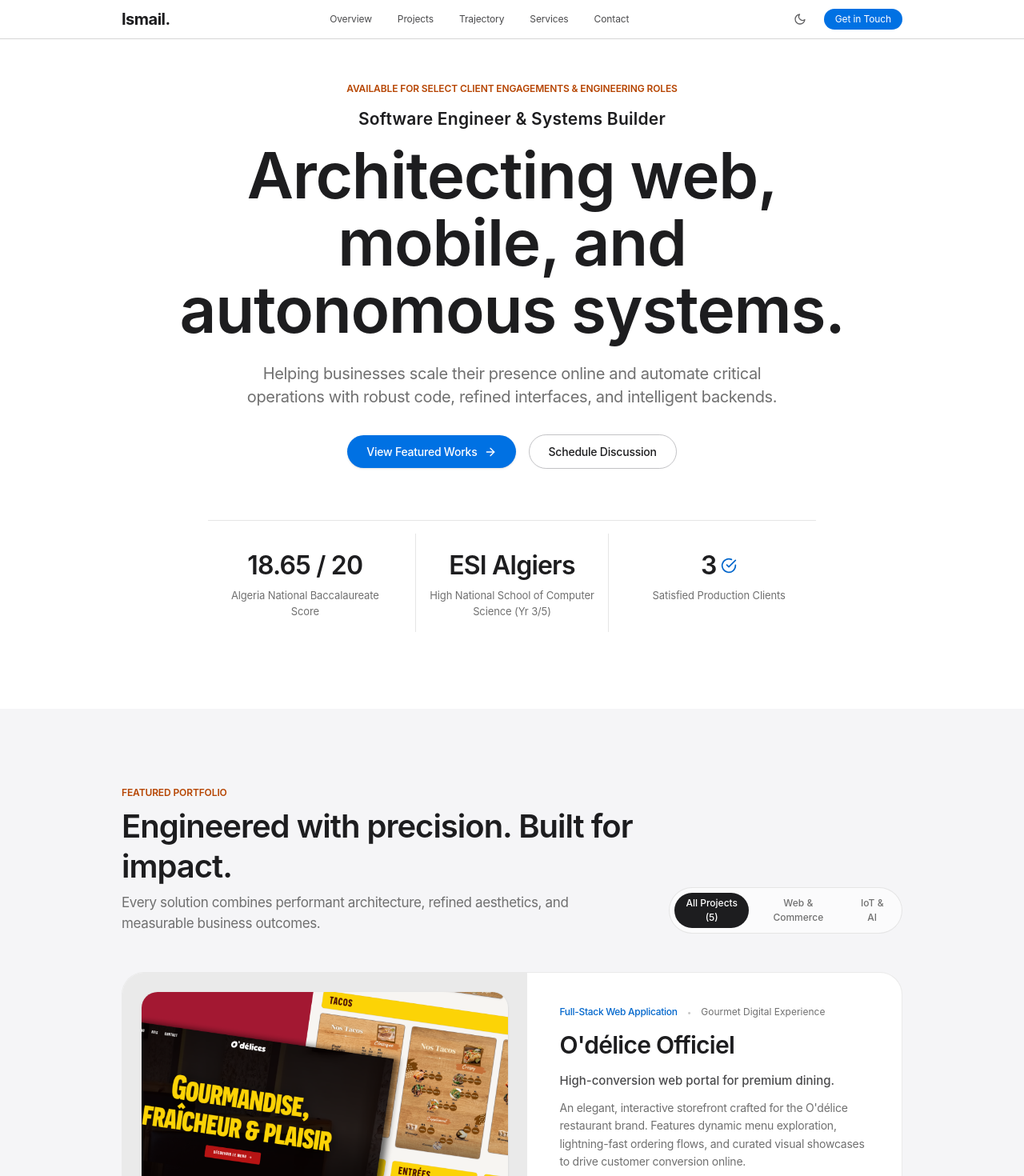
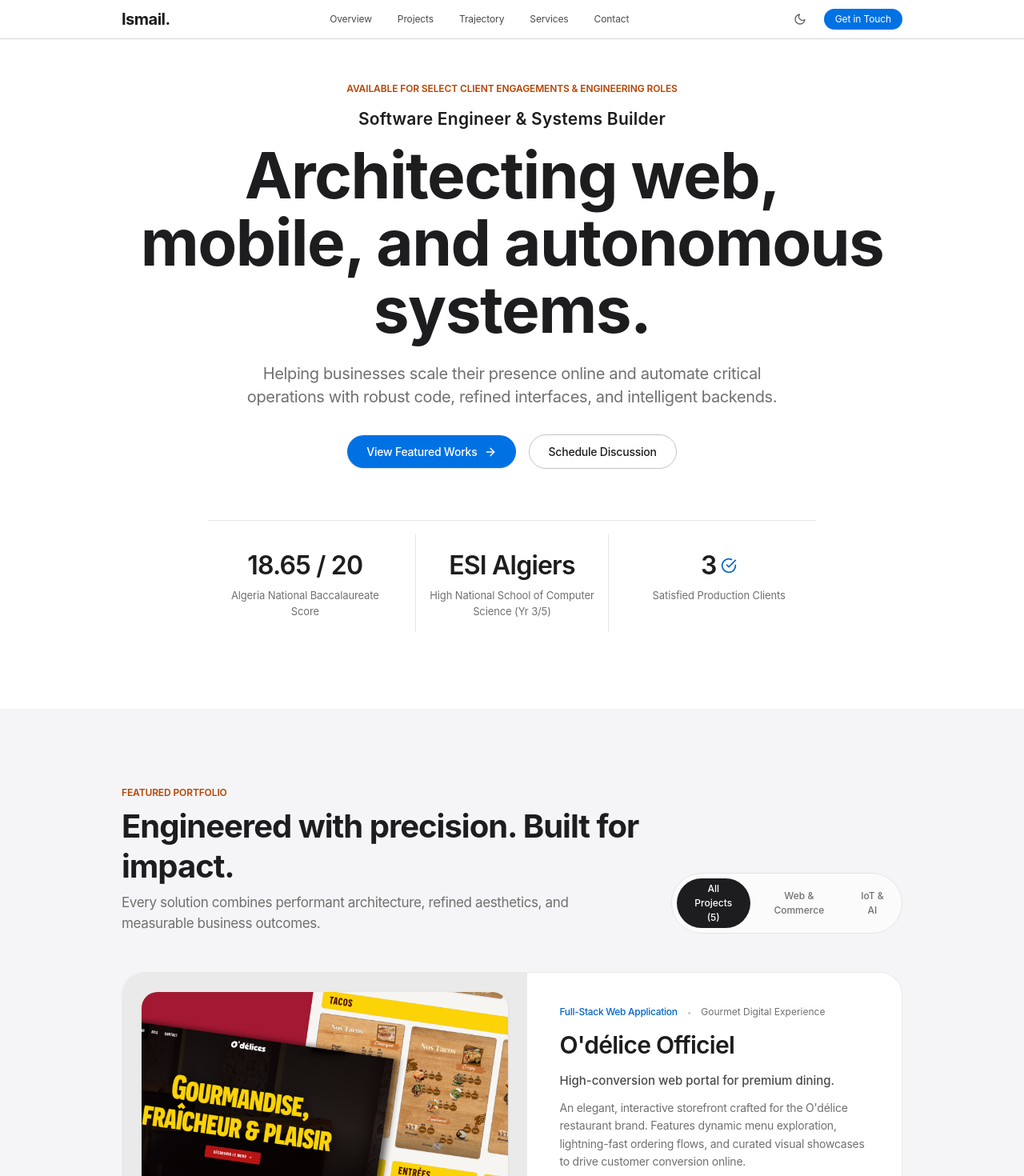
Before and after one commit to IsmailMan81F/personal-porfolio, a React (Vite) app: page / in a window 1280 px wide. Shown: the top 1470 px of the page at 80% size. Built offline with nearby package versions, Linux system fonts and the light colour scheme.

Commit message:
add the favicon + fix the header in the hero section

```diff
--- a/index.html
+++ b/index.html
@@ -2,13 +2,13 @@
 <html lang="en">
   <head>
     <meta charset="UTF-8" />
-    <link rel="icon" type="image/svg+xml" href="/favicon.svg" />
+    <link rel="icon" type="image/png" href="/favicon.png" />
     <meta name="viewport" content="width=device-width, initial-scale=1.0" />
     <title>Ismail Meguehout — Software Engineer</title>
     <!-- SF Pro & Inter font substitutes -->
     <link rel="preconnect" href="https://fonts.googleapis.com">
     <link rel="preconnect" href="https://fonts.gstatic.com" crossorigin>
-    <link href="https://fonts.googleapis.com/css2?family=Inter:wght@400;500;600;700&display=swap" rel="stylesheet">
+    <link href="https://fonts.googleapis.com/css2?family=Inter:wght@400;500;600;700;800&display=swap" rel="stylesheet">
   </head>
   <body class="bg-gallery-white text-ink antialiased selection:bg-[#0071e3]/20 selection:text-ink">
     <div id="root"></div>
--- a/src/components/ContactSection.tsx
+++ b/src/components/ContactSection.tsx
@@ -20,7 +20,7 @@ export const ContactSection: React.FC = () => {
           <span className="text-[12px] font-semibold text-launch-orange tracking-[-0.12px] uppercase block mb-2">
             Inquiries & Collaboration
           </span>
-          <h2 className="text-[36px] md:text-[48px] font-semibold text-ink leading-tight tracking-tight mb-4">
+          <h2 className="text-[36px] md:text-[48px] font-bold text-ink leading-tight tracking-tight mb-4">
             Let's build something enduring.
           </h2>
           <p className="text-[17px] text-slate leading-[1.47] tracking-[-0.374px]">
--- a/src/components/Hero.tsx
+++ b/src/components/Hero.tsx
@@ -18,8 +18,8 @@ export const Hero: React.FC = () => {
           {PERSONAL_INFO.role} & Systems Builder
         </p>
 
-        {/* Hero Display Headline (80px/600 with tightened -1.2px tracking) */}
-        <h1 className="text-[44px] sm:text-[62px] md:text-[80px] font-semibold text-ink leading-[1.05] tracking-[-1.2px] max-w-[920px] mx-auto mb-6">
+        {/* Hero Display Headline */}
+        <h1 className="text-[44px] sm:text-[62px] md:text-[80px] font-bold text-ink leading-[1.05] tracking-[-1.5px] max-w-[940px] mx-auto mb-6">
           Architecting web, mobile, and autonomous systems.
         </h1>
 
--- a/src/components/ProjectsSection.tsx
+++ b/src/components/ProjectsSection.tsx
@@ -20,7 +20,7 @@ export const ProjectsSection: React.FC = () => {
             <span className="text-[12px] font-semibold text-launch-orange tracking-[-0.12px] uppercase block mb-2">
               Featured Portfolio
             </span>
-            <h2 className="text-[32px] md:text-[40px] font-semibold text-ink leading-tight tracking-tight">
+            <h2 className="text-[32px] md:text-[40px] font-bold text-ink leading-tight tracking-tight">
               Engineered with precision. Built for impact.
             </h2>
             <p className="text-[17px] text-slate mt-2 max-w-[560px] tracking-[-0.374px]">
--- a/src/components/ServicesSection.tsx
+++ b/src/components/ServicesSection.tsx
@@ -9,7 +9,7 @@ export const ServicesSection: React.FC = () => {
           <span className="text-[12px] font-semibold text-launch-orange tracking-[-0.12px] uppercase block mb-2">
             Engineering Capabilities
           </span>
-          <h2 className="text-[32px] md:text-[40px] font-semibold text-ink leading-tight tracking-tight">
+          <h2 className="text-[32px] md:text-[40px] font-bold text-ink leading-tight tracking-tight">
             How I assist growing companies & ventures.
           </h2>
           <p className="text-[17px] text-slate mt-2 tracking-[-0.374px]">
--- a/src/components/TimelineSection.tsx
+++ b/src/components/TimelineSection.tsx
@@ -10,7 +10,7 @@ export const TimelineSection: React.FC = () => {
           <span className="text-[12px] font-semibold text-launch-orange tracking-[-0.12px] uppercase block mb-2">
             Academic & Professional Journey
           </span>
-          <h2 className="text-[32px] md:text-[40px] font-semibold text-ink leading-tight tracking-tight">
+          <h2 className="text-[32px] md:text-[40px] font-bold text-ink leading-tight tracking-tight">
             From national honors to production software systems.
           </h2>
           <p className="text-[17px] text-slate mt-2 tracking-[-0.374px]">
```
Also changed, not shown: assets/favicon.png (added), public/favicon.png (added).
